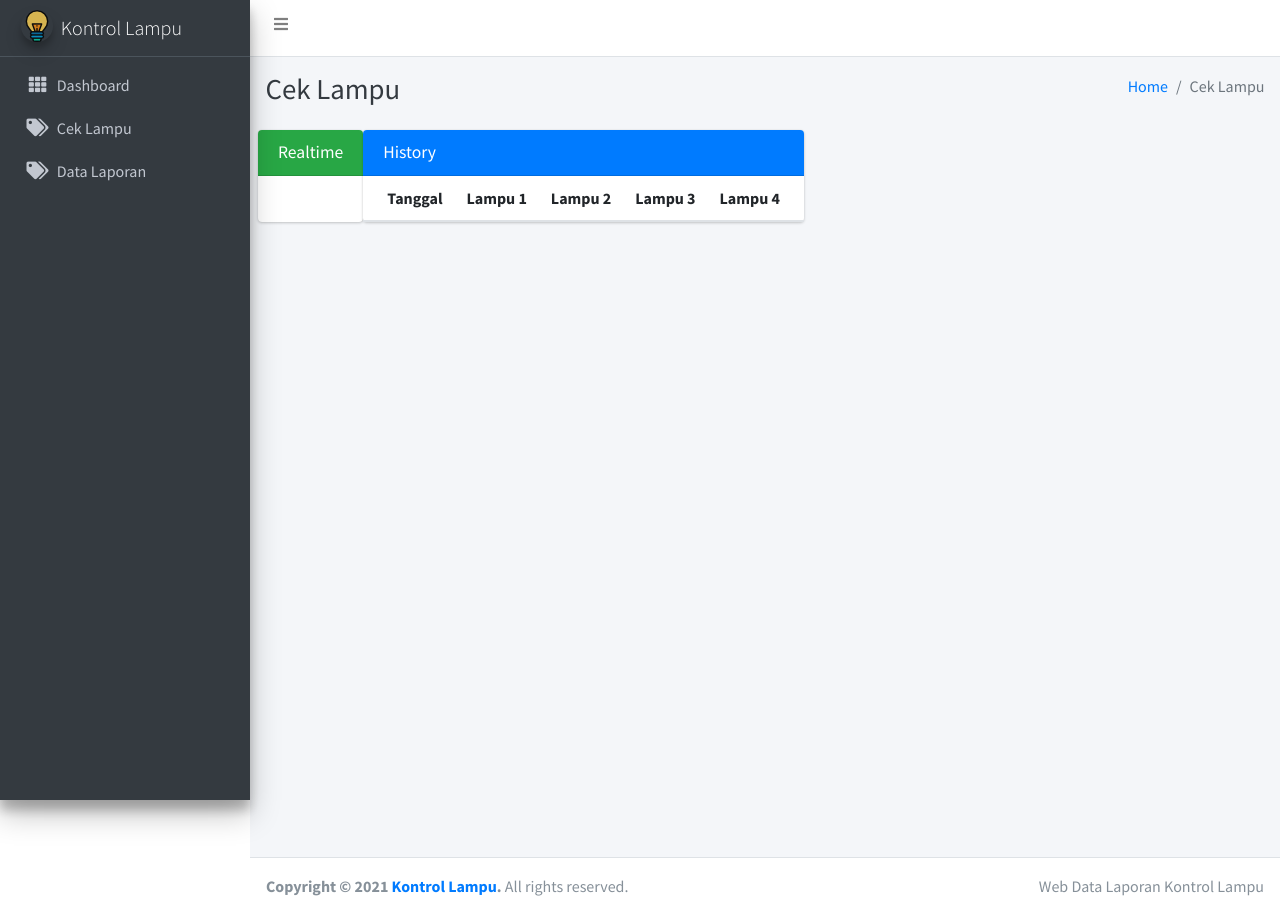
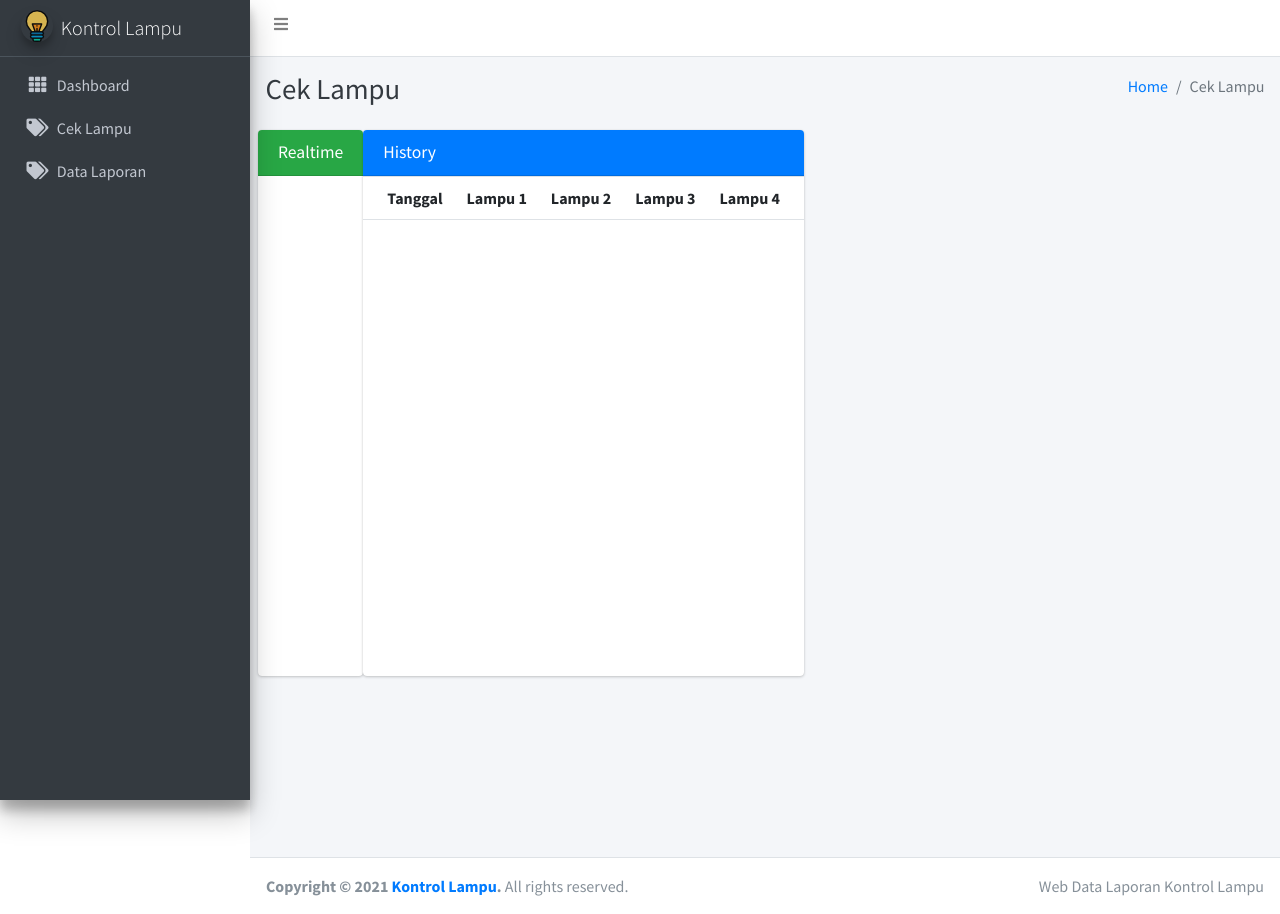
Before and after one commit to pranendra99/web-project-ta, a CodeIgniter 4 app: the page made by app/Views/laporanlampu.php in a window 1280 px wide. Run offline with PHP 8.4 and a stand-in for CodeIgniter, Linux system fonts and the light colour scheme; the template is opened without the code that fills it, so the values that code supplies are empty; some libraries are stand-ins or nearby versions.

Commit message:
Finish him

```diff
--- a/app/Views/dashboard.php
+++ b/app/Views/dashboard.php
@@ -25,7 +25,7 @@ echo view('_partials/header', $data);
         <div class="container-fluid">
             <div class="row">
                 <div class="col-4">
-                    <div class="card card-success" style="height: 150px;">
+                    <div class="card card-success">
                         <div class="card-header">
                             <h5 class="m-0">Welcome!</h5>
                         </div>
--- a/app/Views/datalaporan.php
+++ b/app/Views/datalaporan.php
@@ -94,7 +94,7 @@ echo view('_partials/header', $data);
                             <h3 class="card-title">Data Laporan</h3>
 
                             <div class="card-tools">
-                                <div class="input-group input-group-sm" style="width: 150px;">
+                                <!-- <div class="input-group input-group-sm" style="width: 150px;">
                                     <input type="text" name="table_search" class="form-control float-right" placeholder="Search">
 
                                     <div class="input-group-append">
@@ -102,7 +102,7 @@ echo view('_partials/header', $data);
                                         <i class="fas fa-search"></i>
                                         </button>
                                     </div>
-                                </div>
+                                </div> -->
                             </div>
                         </div>
               <!-- /.card-header -->
--- a/app/Views/laporanlampu.php
+++ b/app/Views/laporanlampu.php
@@ -84,8 +84,8 @@ echo view('_partials/header', $data);
                             </div> -->
                         </div>
               <!-- /.card-header -->
-              <div class="card-body table-responsive p-0">
-                <table class="table table-hover text-nowrap">
+              <div class="card-body table-responsive p-0" style="height: 500px;">
+                <table class="table table-hover text-nowrap table-head-fixed">
                   <thead>
                     <tr>
                       <th>Tanggal</th>
```
